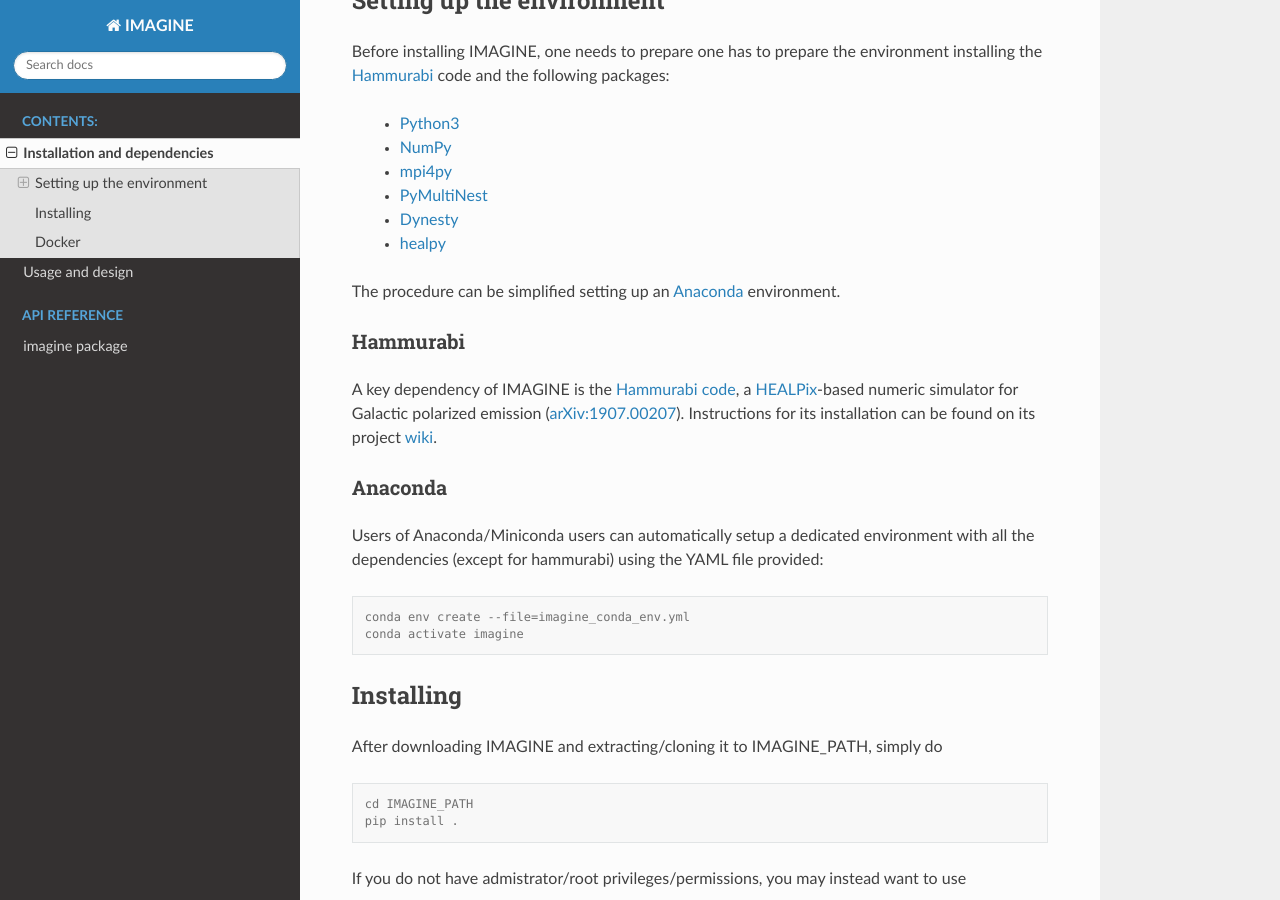
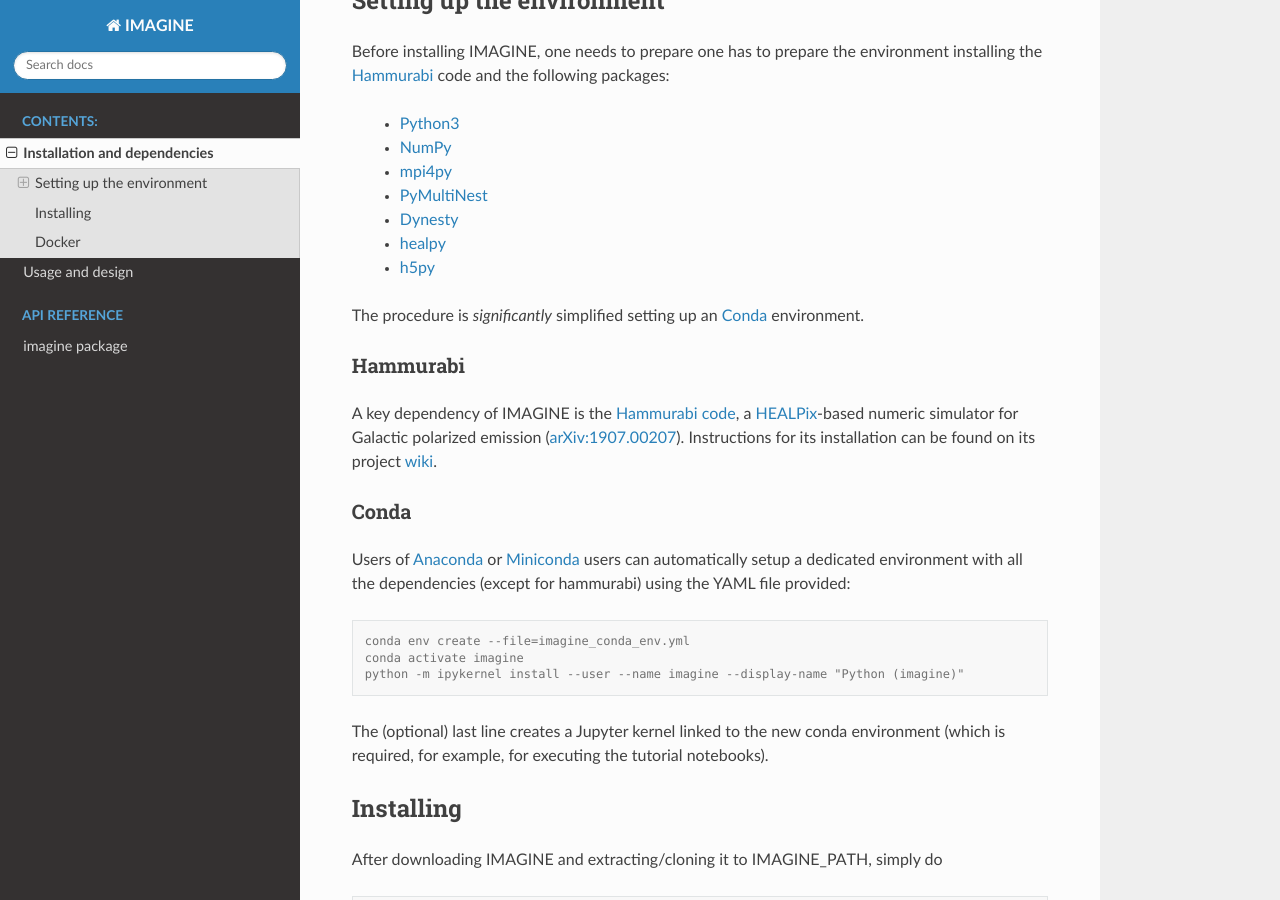
Before and after one commit to IMAGINE-Consortium/imagine, a Sphinx documentation site: the page built from doc/source/installation.rst, in a window 1280 px wide and 900 px high, scrolled down 320 px. Built offline with Sphinx 7.4.7 and the Read the Docs theme 2.0.0, drawn with Linux system fonts in a browser that asks for light colours.

Commit message:
Includes conda YAML and updates installation instructions.

```diff
--- a/doc/source/installation.rst
+++ b/doc/source/installation.rst
@@ -22,8 +22,9 @@
  * `PyMultiNest <https://johannesbuchner.github.io/PyMultiNest/>`_
  * `Dynesty <https://dynesty.readthedocs.io/en/latest/>`_
  * `healpy <https://healpy.readthedocs.io/>`_
+ * `h5py <https://docs.h5py.org/>`_
 
-The procedure can be simplified setting up an `Anaconda`_ environment.
+The procedure is *significantly* simplified setting up an `Conda`_ environment.
 
 
 Hammurabi
@@ -39,17 +40,23 @@
 
 
 
-Anaconda
---------
+Conda
+-----
 
-Users of Anaconda/Miniconda users can automatically setup a dedicated
-environment with all the dependencies (except for hammurabi) using
-the YAML file provided:
+Users of `Anaconda <https://www.anaconda.com/>`_ or
+`Miniconda <https://docs.conda.io/en/latest/miniconda.html>`_
+users can automatically setup a dedicated environment with all the
+dependencies (except for hammurabi) using the YAML file provided:
 
 .. code-block:: console
 
     conda env create --file=imagine_conda_env.yml
     conda activate imagine
+    python -m ipykernel install --user --name imagine --display-name "Python (imagine)"
+
+The (optional) last line creates a Jupyter kernel linked to the new conda
+environment (which is required, for example, for executing the tutorial
+notebooks).
 
 
 Installing
@@ -81,6 +88,6 @@
 ======
 
 A docker image is a convenient, light-weight and fast way of deploying IMAGINE.
-One can either build the image directly with the Dockerfile provided
-in the `source repository <https://github.com/IMAGINE-Consortium/imagine/tree/master/docker>`_ or pull our
+One can either build the image directly with the Dockerfile provided in the
+`source repository <https://github.com/IMAGINE-Consortium/imagine/tree/master/docker>`_ or pull our
 `pre-built docker image <https://cloud.docker.com/u/ricphy/repository/docker/ricphy/imagine>`_.
```
Also changed, not shown: imagine_conda_env.yml (added, +15 -0 lines).
